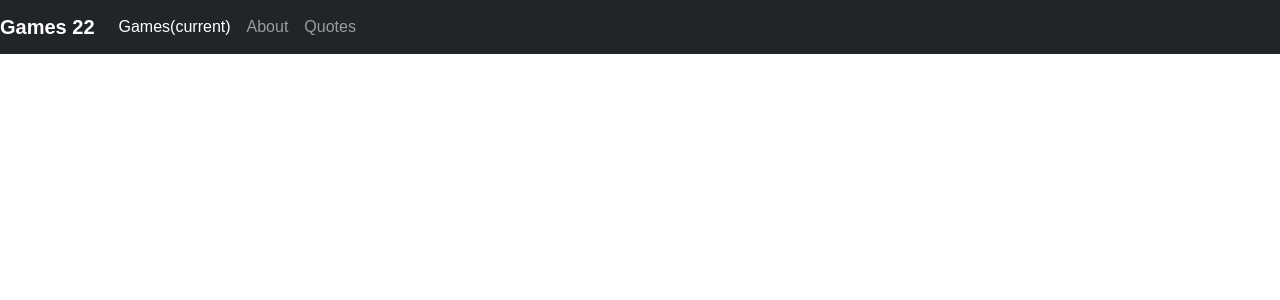
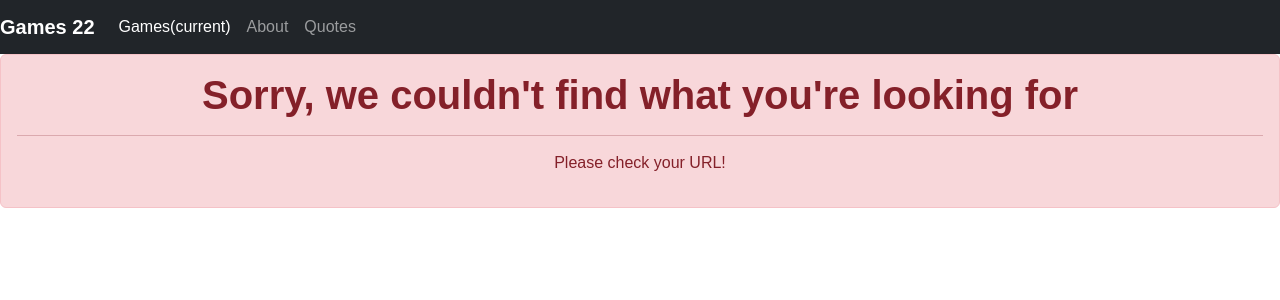
Before and after one commit to SayiaFelix/Games, an Angular app in the folder Games/: page / in a window 1280 px wide. Shown: the top 300 px of the page. Built offline with nearby package versions, Linux system fonts and the light colour scheme.

Commit message:
adding 404

```diff
--- a/Games/src/app/app-routing.module.ts
+++ b/Games/src/app/app-routing.module.ts
@@ -3,11 +3,14 @@
 import { GameComponent } from './game/game.component';
 import { AboutComponent } from './about/about.component';
 import { QuotesComponent } from './quotes/quotes.component';
+import { NotFoundComponent } from './not-found/not-found.component';
 
 const routes: Routes = [
   { path: 'games', component: GameComponent},
   { path: 'about', component: AboutComponent},
-  { path: 'quotes', component: QuotesComponent}
+  { path: 'quotes', component: QuotesComponent},
+  { path:'**', component:NotFoundComponent},
+  { path: '', redirectTo:"/games", pathMatch:"full"},
 
 ];
 
--- a/Games/src/app/app.module.ts
+++ b/Games/src/app/app.module.ts
@@ -12,6 +12,7 @@
 import { AboutComponent } from './about/about.component';
 import { NavbarComponent } from './navbar/navbar.component';
 import { QuotesComponent } from './quotes/quotes.component';
+import { NotFoundComponent } from './not-found/not-found.component';
 
 
 @NgModule({
@@ -25,6 +26,7 @@
     GameFormComponent,
     NavbarComponent,
     QuotesComponent,
+    NotFoundComponent,
 
   ],
   imports: [
--- /dev/null
+++ b/Games/src/app/not-found/not-found.component.html
@@ -0,0 +1,5 @@
+<div class="alert alert-danger" role="alert">
+    <h1 class="text-center"><b>Sorry, we couldn't find what you're looking for</b></h1>
+    <hr>
+    <p class="text-center">Please check your URL!</p>
+  </div>
--- /dev/null
+++ b/Games/src/app/not-found/not-found.component.ts
@@ -0,0 +1,15 @@
+import { Component, OnInit } from '@angular/core';
+
+@Component({
+  selector: 'app-not-found',
+  templateUrl: './not-found.component.html',
+  styleUrls: ['./not-found.component.css']
+})
+export class NotFoundComponent implements OnInit {
+
+  constructor() { }
+
+  ngOnInit(): void {
+  }
+
+}
```
Also changed, not shown: Games/src/app/not-found/not-found.component.css (added), 1 other file (tests, documents, lock files or other folders).
